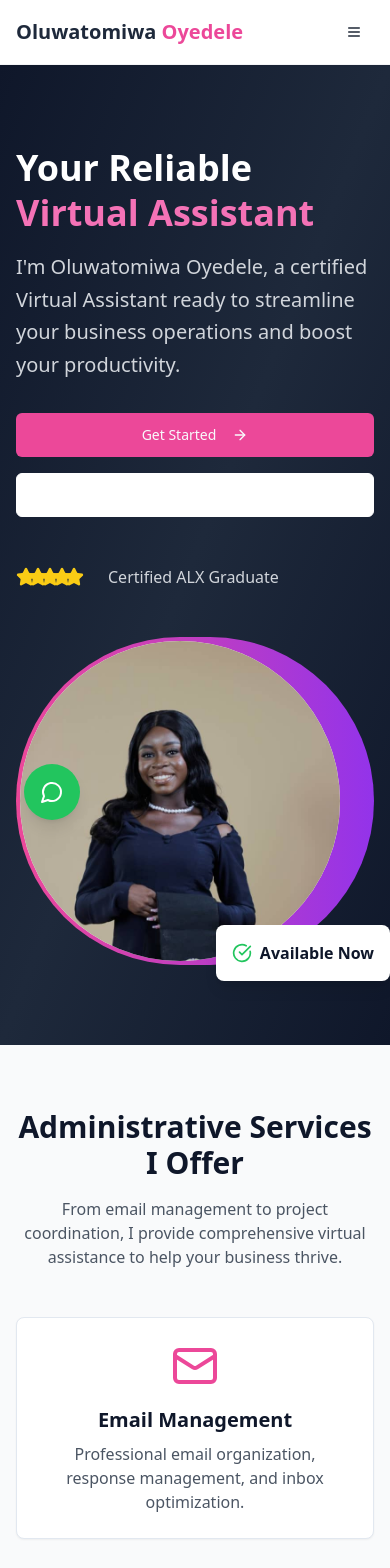
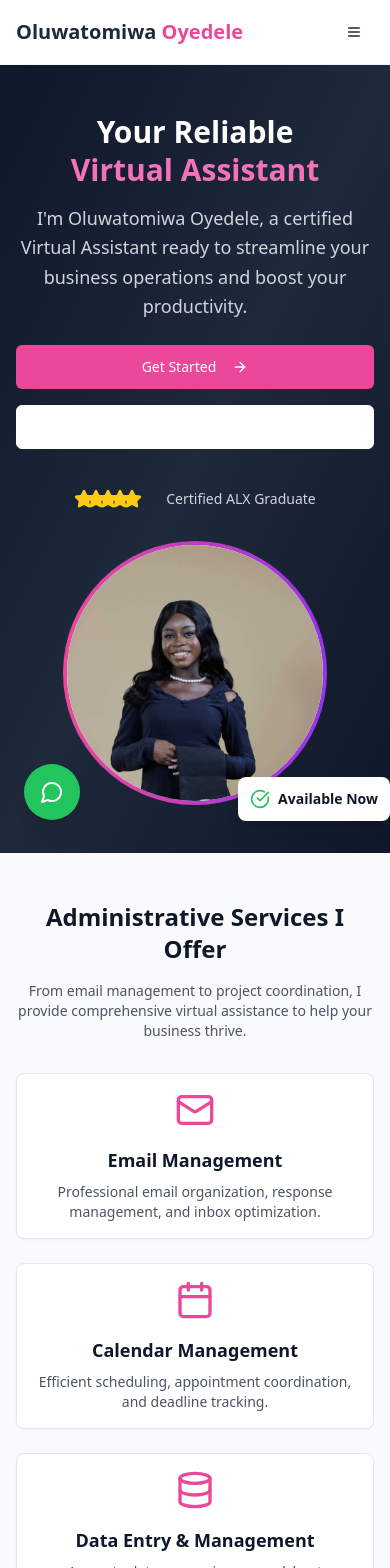
Before and after one commit to mrjamesweb/tomiwa-va-portfolio-hub, a React (Vite) app: page / in a window 390 px wide. Shown: the top 1568 px of the page. Built offline with nearby package versions, Linux system fonts and the light colour scheme.

Commit message:
Fix: Button text visibility and responsiveness
- Corrected button text visibility issues on the home, about me, services, and contact pages.
- Implemented page reload from the home page on navigation.
- Ensured website responsiveness across mobile, tablet, laptop, and desktop devices.

```diff
--- a/src/components/ui/button.tsx
+++ b/src/components/ui/button.tsx
@@ -1,3 +1,4 @@
+
 import * as React from "react"
 import { Slot } from "@radix-ui/react-slot"
 import { cva, type VariantProps } from "class-variance-authority"
@@ -13,7 +14,7 @@ const buttonVariants = cva(
         destructive:
           "bg-destructive text-destructive-foreground hover:bg-destructive/90",
         outline:
-          "border border-input bg-background hover:bg-accent hover:text-accent-foreground",
+          "border border-input bg-background hover:bg-accent hover:text-accent-foreground text-slate-900",
         secondary:
           "bg-secondary text-secondary-foreground hover:bg-secondary/80",
         ghost: "hover:bg-accent hover:text-accent-foreground",
--- a/src/pages/About.tsx
+++ b/src/pages/About.tsx
@@ -6,12 +6,12 @@ import { Link } from "react-router-dom";
 
 export const About = () => {
   return (
-    <div className="min-h-screen py-16">
+    <div className="min-h-screen py-12 sm:py-16">
       <div className="max-w-7xl mx-auto px-4 sm:px-6 lg:px-8">
         {/* Header Section */}
-        <div className="text-center mb-16">
-          <div className="mb-8">
-            <div className="bg-gradient-to-r from-pink-500 to-purple-600 rounded-full p-1 w-48 h-48 mx-auto">
+        <div className="text-center mb-12 md:mb-16">
+          <div className="mb-6 md:mb-8">
+            <div className="bg-gradient-to-r from-pink-500 to-purple-600 rounded-full p-1 w-32 h-32 sm:w-40 sm:h-40 md:w-48 md:h-48 mx-auto">
               <img
                 src="/lovable-uploads/d1a1e302-6dff-4c61-916d-7e8be1d6e9ef.png"
                 alt="Oluwatomiwa Oyedele"
@@ -19,20 +19,20 @@ export const About = () => {
               />
             </div>
           </div>
-          <h1 className="text-4xl font-bold text-slate-900 mb-4">
+          <h1 className="text-2xl sm:text-3xl md:text-4xl font-bold text-slate-900 mb-4">
             Meet Oluwatomiwa Christianah Oyedele
           </h1>
-          <p className="text-xl text-gray-600 max-w-3xl mx-auto leading-relaxed">
+          <p className="text-lg sm:text-xl text-gray-600 max-w-3xl mx-auto leading-relaxed">
             A dedicated Virtual Assistant with a unique blend of healthcare precision and administrative excellence,
             committed to helping businesses achieve their goals through efficient support services.
           </p>
         </div>
 
         {/* About Me Content */}
-        <div className="grid lg:grid-cols-2 gap-12 mb-16">
+        <div className="grid lg:grid-cols-2 gap-8 md:gap-12 mb-12 md:mb-16">
           <div className="space-y-6">
-            <h2 className="text-3xl font-bold text-slate-900">My Story</h2>
-            <div className="space-y-4 text-gray-700 leading-relaxed">
+            <h2 className="text-2xl md:text-3xl font-bold text-slate-900">My Story</h2>
+            <div className="space-y-4 text-gray-700 leading-relaxed text-sm md:text-base">
               <p>
                 I'm Oyedele Oluwatomiwa, a certified Virtual Assistant who recently completed comprehensive training
                 from ALX. My journey into virtual assistance is built on a solid foundation of administrative experience
@@ -52,7 +52,7 @@ export const About = () => {
           </div>
 
           <div className="space-y-6">
-            <h2 className="text-3xl font-bold text-slate-900">My Approach</h2>
+            <h2 className="text-2xl md:text-3xl font-bold text-slate-900">My Approach</h2>
             <div className="space-y-4">
               {[
                 {
@@ -75,8 +75,8 @@ export const About = () => {
                 <div key={index} className="flex items-start gap-3">
                   <CheckCircle className="h-6 w-6 text-green-500 flex-shrink-0 mt-0.5" />
                   <div>
-                    <h3 className="font-semibold text-slate-900">{approach.title}</h3>
-                    <p className="text-gray-600">{approach.description}</p>
+                    <h3 className="font-semibold text-slate-900 text-sm md:text-base">{approach.title}</h3>
+                    <p className="text-gray-600 text-sm md:text-base">{approach.description}</p>
                   </div>
                 </div>
               ))}
@@ -85,33 +85,33 @@ export const About = () => {
         </div>
 
         {/* Credentials */}
-        <div className="mb-16">
-          <h2 className="text-3xl font-bold text-slate-900 text-center mb-12">
+        <div className="mb-12 md:mb-16">
+          <h2 className="text-2xl md:text-3xl font-bold text-slate-900 text-center mb-8 md:mb-12">
             Education & Certifications
           </h2>
-          <div className="grid md:grid-cols-2 gap-8">
+          <div className="grid md:grid-cols-2 gap-6 md:gap-8">
             <Card className="hover:shadow-lg transition-shadow">
-              <CardContent className="p-8 text-center">
-                <GraduationCap className="h-16 w-16 text-pink-500 mx-auto mb-6" />
-                <h3 className="text-2xl font-bold text-slate-900 mb-2">
+              <CardContent className="p-6 md:p-8 text-center">
+                <GraduationCap className="h-12 w-12 md:h-16 md:w-16 text-pink-500 mx-auto mb-6" />
+                <h3 className="text-xl md:text-2xl font-bold text-slate-900 mb-2">
                   Bachelor of Nursing Science
                 </h3>
-                <p className="text-gray-600 mb-4">
+                <p className="text-gray-600 mb-4 text-sm md:text-base">
                   Ladoke Akintola University of Technology (LAUTECH)
                 </p>
-                <p className="text-gray-700">
+                <p className="text-gray-700 text-sm md:text-base">
                   Ogbomoso, Nigeria - A prestigious institution known for academic excellence
                 </p>
               </CardContent>
             </Card>
 
             <Card className="hover:shadow-lg transition-shadow">
-              <CardContent className="p-8 text-center">
-                <Award className="h-16 w-16 text-pink-500 mx-auto mb-6" />
-                <h3 className="text-2xl font-bold text-slate-900 mb-2">
+              <CardContent className="p-6 md:p-8 text-center">
+                <Award className="h-12 w-12 md:h-16 md:w-16 text-pink-500 mx-auto mb-6" />
+                <h3 className="text-xl md:text-2xl font-bold text-slate-900 mb-2">
                   ALX Virtual Assistant Certification
                 </h3>
-                <p className="text-gray-600 mb-4">
+                <p className="text-gray-600 mb-4 text-sm md:text-base">
                   8-week intensive program in Virtual Assistance Skills
                 </p>
                 <Button variant="outline" size="sm" className="mt-2">
@@ -124,16 +124,16 @@ export const About = () => {
         </div>
 
         {/* Skills & Expertise */}
-        <div className="mb-16">
-          <h2 className="text-3xl font-bold text-slate-900 text-center mb-12">
+        <div className="mb-12 md:mb-16">
+          <h2 className="text-2xl md:text-3xl font-bold text-slate-900 text-center mb-8 md:mb-12">
             Core Competencies
           </h2>
-          <div className="grid md:grid-cols-3 gap-8">
+          <div className="grid md:grid-cols-2 lg:grid-cols-3 gap-6 md:gap-8">
             <Card>
-              <CardContent className="p-6">
-                <Target className="h-12 w-12 text-pink-500 mb-4" />
-                <h3 className="text-xl font-bold text-slate-900 mb-3">Administrative Excellence</h3>
-                <ul className="space-y-2 text-gray-600">
+              <CardContent className="p-4 md:p-6">
+                <Target className="h-10 w-10 md:h-12 md:w-12 text-pink-500 mb-4" />
+                <h3 className="text-lg md:text-xl font-bold text-slate-900 mb-3">Administrative Excellence</h3>
+                <ul className="space-y-2 text-gray-600 text-sm md:text-base">
                   <li>• Email Management & Organization</li>
                   <li>• Calendar & Appointment Scheduling</li>
                   <li>• Data Entry & Management</li>
@@ -143,10 +143,10 @@ export const About = () => {
             </Card>
 
             <Card>
-              <CardContent className="p-6">
-                <Users className="h-12 w-12 text-pink-500 mb-4" />
-                <h3 className="text-xl font-bold text-slate-900 mb-3">Client Relations</h3>
-                <ul className="space-y-2 text-gray-600">
+              <CardContent className="p-4 md:p-6">
+                <Users className="h-10 w-10 md:h-12 md:w-12 text-pink-500 mb-4" />
+                <h3 className="text-lg md:text-xl font-bold text-slate-900 mb-3">Client Relations</h3>
+                <ul className="space-y-2 text-gray-600 text-sm md:text-base">
                   <li>• Customer Service & Support</li>
                   <li>• Professional Communication</li>
                   <li>• Client Relationship Management</li>
@@ -156,10 +156,10 @@ export const About = () => {
             </Card>
 
             <Card>
-              <CardContent className="p-6">
-                <GraduationCap className="h-12 w-12 text-pink-500 mb-4" />
-                <h3 className="text-xl font-bold text-slate-900 mb-3">Technical Skills</h3>
-                <ul className="space-y-2 text-gray-600">
+              <CardContent className="p-4 md:p-6">
+                <GraduationCap className="h-10 w-10 md:h-12 md:w-12 text-pink-500 mb-4" />
+                <h3 className="text-lg md:text-xl font-bold text-slate-900 mb-3">Technical Skills</h3>
+                <ul className="space-y-2 text-gray-600 text-sm md:text-base">
                   <li>• Google Workspace Proficiency</li>
                   <li>• Social Media Management</li>
                   <li>• Project Management Tools</li>
@@ -171,14 +171,14 @@ export const About = () => {
         </div>
 
         {/* CTA Section */}
-        <div className="bg-gradient-to-r from-slate-900 to-slate-800 rounded-2xl p-12 text-center text-white">
-          <h2 className="text-3xl font-bold mb-4">Ready to Work Together?</h2>
-          <p className="text-xl text-gray-300 mb-8 max-w-2xl mx-auto">
+        <div className="bg-gradient-to-r from-slate-900 to-slate-800 rounded-2xl p-8 md:p-12 text-center text-white">
+          <h2 className="text-2xl md:text-3xl font-bold mb-4">Ready to Work Together?</h2>
+          <p className="text-lg md:text-xl text-gray-300 mb-6 md:mb-8 max-w-2xl mx-auto">
             I'm confident that I can provide top-notch support to help your organization achieve its goals.
             Let's discuss how I can enhance your productivity and streamline your operations.
           </p>
           <div className="flex flex-col sm:flex-row gap-4 justify-center">
-            <Button asChild size="lg" className="bg-pink-500 hover:bg-pink-600">
+            <Button asChild size="lg" className="bg-pink-500 hover:bg-pink-600 text-white">
               <Link to="/contact">Get In Touch</Link>
             </Button>
             <Button asChild variant="outline" size="lg" className="border-white text-white hover:bg-white hover:text-slate-900">
--- a/src/pages/Home.tsx
+++ b/src/pages/Home.tsx
@@ -8,22 +8,22 @@ export const Home = () => {
   return (
     <div className="min-h-screen">
       {/* Hero Section */}
-      <section className="bg-gradient-to-br from-slate-900 via-slate-800 to-slate-900 text-white py-20">
+      <section className="bg-gradient-to-br from-slate-900 via-slate-800 to-slate-900 text-white py-12 sm:py-16 md:py-20 lg:py-24">
         <div className="max-w-7xl mx-auto px-4 sm:px-6 lg:px-8">
-          <div className="grid lg:grid-cols-2 gap-12 items-center">
-            <div className="space-y-8">
+          <div className="grid lg:grid-cols-2 gap-8 md:gap-12 items-center">
+            <div className="space-y-6 md:space-y-8 text-center lg:text-left">
               <div className="space-y-4">
-                <h1 className="text-4xl lg:text-6xl font-bold leading-tight">
+                <h1 className="text-3xl sm:text-4xl md:text-5xl lg:text-6xl font-bold leading-tight">
                   Your Reliable
                   <span className="text-pink-400 block">Virtual Assistant</span>
                 </h1>
-                <p className="text-xl text-gray-300 leading-relaxed">
+                <p className="text-lg sm:text-xl text-gray-300 leading-relaxed max-w-2xl mx-auto lg:mx-0">
                   I'm Oluwatomiwa Oyedele, a certified Virtual Assistant ready to streamline your business operations and boost your productivity.
                 </p>
               </div>
 
-              <div className="flex flex-col sm:flex-row gap-4">
-                <Button asChild size="lg" className="bg-pink-500 hover:bg-pink-600">
+              <div className="flex flex-col sm:flex-row gap-4 justify-center lg:justify-start">
+                <Button asChild size="lg" className="bg-pink-500 hover:bg-pink-600 text-white">
                   <Link to="/contact">
                     Get Started <ArrowRight className="ml-2 h-5 w-5" />
                   </Link>
@@ -33,28 +33,28 @@ export const Home = () => {
                 </Button>
               </div>
 
-              <div className="flex items-center gap-6 pt-4">
+              <div className="flex items-center gap-6 pt-4 justify-center lg:justify-start">
                 <div className="flex -space-x-2">
                   {[1, 2, 3, 4, 5].map((i) => (
                     <Star key={i} className="h-5 w-5 text-yellow-400 fill-current" />
                   ))}
                 </div>
-                <span className="text-gray-300">Certified ALX Graduate</span>
+                <span className="text-gray-300 text-sm sm:text-base">Certified ALX Graduate</span>
               </div>
             </div>
 
-            <div className="relative">
+            <div className="relative flex justify-center lg:justify-end">
               <div className="bg-gradient-to-r from-pink-500 to-purple-600 rounded-full p-1">
                 <img
                   src="/lovable-uploads/d1a1e302-6dff-4c61-916d-7e8be1d6e9ef.png"
                   alt="Oluwatomiwa Oyedele"
-                  className="w-80 h-80 rounded-full object-cover object-top bg-white"
+                  className="w-64 h-64 sm:w-72 sm:h-72 md:w-80 md:h-80 rounded-full object-cover object-top bg-white"
                 />
               </div>
-              <div className="absolute -bottom-4 -right-4 bg-white text-slate-900 p-4 rounded-lg shadow-lg">
+              <div className="absolute -bottom-4 -right-4 bg-white text-slate-900 p-3 md:p-4 rounded-lg shadow-lg">
                 <div className="flex items-center gap-2">
                   <CheckCircle className="h-5 w-5 text-green-500" />
-                  <span className="font-semibold">Available Now</span>
+                  <span className="font-semibold text-sm md:text-base">Available Now</span>
                 </div>
               </div>
             </div>
@@ -63,18 +63,18 @@ export const Home = () => {
       </section>
 
       {/* Services Preview */}
-      <section className="py-16 bg-gray-50">
+      <section className="py-12 sm:py-16 bg-gray-50">
         <div className="max-w-7xl mx-auto px-4 sm:px-6 lg:px-8">
-          <div className="text-center mb-12">
-            <h2 className="text-3xl font-bold text-slate-900 mb-4">
+          <div className="text-center mb-8 md:mb-12">
+            <h2 className="text-2xl sm:text-3xl font-bold text-slate-900 mb-4">
               Administrative Services I Offer
             </h2>
-            <p className="text-gray-600 max-w-2xl mx-auto">
+            <p className="text-gray-600 max-w-2xl mx-auto text-sm sm:text-base">
               From email management to project coordination, I provide comprehensive virtual assistance to help your business thrive.
             </p>
           </div>
 
-          <div className="grid md:grid-cols-2 lg:grid-cols-3 gap-8">
+          <div className="grid sm:grid-cols-2 lg:grid-cols-4 gap-6 md:gap-8">
             {[
               {
                 icon: Mail,
@@ -98,18 +98,18 @@ export const Home = () => {
               }
             ].map((service, index) => (
               <Card key={index} className="hover:shadow-lg transition-shadow">
-                <CardContent className="p-6 text-center">
-                  <service.icon className="h-12 w-12 text-pink-500 mx-auto mb-4" />
-                  <h3 className="text-xl font-semibold text-slate-900 mb-2">
+                <CardContent className="p-4 md:p-6 text-center">
+                  <service.icon className="h-10 w-10 md:h-12 md:w-12 text-pink-500 mx-auto mb-4" />
+                  <h3 className="text-lg md:text-xl font-semibold text-slate-900 mb-2">
                     {service.title}
                   </h3>
-                  <p className="text-gray-600">{service.description}</p>
+                  <p className="text-gray-600 text-sm md:text-base">{service.description}</p>
                 </CardContent>
               </Card>
             ))}
           </div>
 
-          <div className="text-center mt-12">
+          <div className="text-center mt-8 md:mt-12">
             <Button asChild size="lg">
               <Link to="/services">
                 View All Services <ArrowRight className="ml-2 h-5 w-5" />
@@ -120,11 +120,11 @@ export const Home = () => {
       </section>
 
       {/* Why Choose Me */}
-      <section className="py-16">
+      <section className="py-12 sm:py-16">
         <div className="max-w-7xl mx-auto px-4 sm:px-6 lg:px-8">
-          <div className="grid lg:grid-cols-2 gap-12 items-center">
+          <div className="grid lg:grid-cols-2 gap-8 md:gap-12 items-center">
             <div>
-              <h2 className="text-3xl font-bold text-slate-900 mb-6">
+              <h2 className="text-2xl sm:text-3xl font-bold text-slate-900 mb-6">
                 Why Choose Me as Your Virtual Assistant?
               </h2>
               <div className="space-y-4">
@@ -138,21 +138,21 @@ export const Home = () => {
                 ].map((point, index) => (
                   <div key={index} className="flex items-start gap-3">
                     <CheckCircle className="h-6 w-6 text-green-500 flex-shrink-0 mt-0.5" />
-                    <span className="text-gray-700">{point}</span>
+                    <span className="text-gray-700 text-sm md:text-base">{point}</span>
                   </div>
                 ))}
               </div>
-              <Button asChild className="mt-8" size="lg">
+              <Button asChild className="mt-6 md:mt-8" size="lg">
                 <Link to="/about">Learn More About Me</Link>
               </Button>
             </div>
-            <div className="bg-gradient-to-br from-pink-50 to-purple-50 p-8 rounded-2xl">
+            <div className="bg-gradient-to-br from-pink-50 to-purple-50 p-6 md:p-8 rounded-2xl">
               <div className="text-center">
-                <h3 className="text-2xl font-bold text-slate-900 mb-4">Ready to Get Started?</h3>
-                <p className="text-gray-600 mb-6">
+                <h3 className="text-xl md:text-2xl font-bold text-slate-900 mb-4">Ready to Get Started?</h3>
+                <p className="text-gray-600 mb-6 text-sm md:text-base">
                   Let's discuss how I can help streamline your business operations and increase your productivity.
                 </p>
-                <Button asChild size="lg" className="bg-pink-500 hover:bg-pink-600">
+                <Button asChild size="lg" className="bg-pink-500 hover:bg-pink-600 text-white">
                   <Link to="/contact">Contact Me Today</Link>
                 </Button>
               </div>
```
